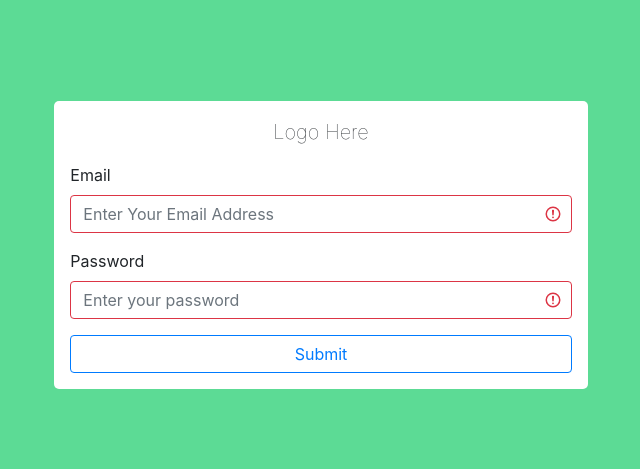
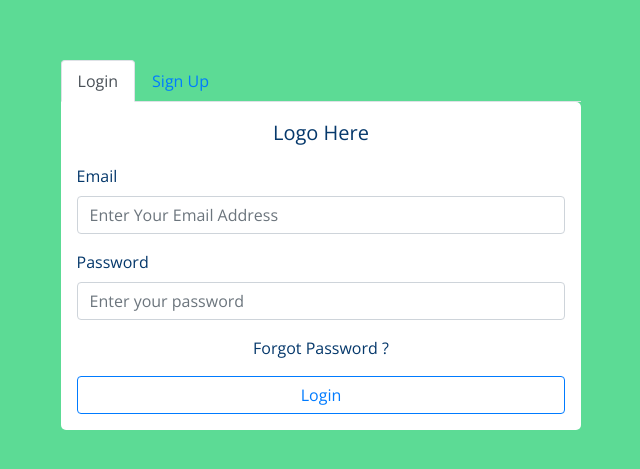
Before and after one commit to varun761/vue, a Vue app: page /login in a window 1280 px wide. Shown: the part 155-624 px from the top of the page, without its empty margins (319-959 px from the left). Built offline with nearby package versions, Linux system fonts and the light colour scheme; no server answers.

Commit message:
Added: Login And Signup

```diff
--- a/src/assets/scss/app.scss
+++ b/src/assets/scss/app.scss
@@ -1,7 +1,8 @@
 @import './variables.scss';
 @import url('https://fonts.googleapis.com/css2?family=Open+Sans:ital,wght@0,300;0,400;0,600;0,700;0,800;1,300;1,400;1,600;1,700;1,800&display=swap');
-body {
+#app {
     font-family: 'Open Sans', sans-serif;
+    color: $top-navbar-link-color;
 }
 ul {
     list-style: none;
--- a/src/views/Login.vue
+++ b/src/views/Login.vue
@@ -1,65 +1,26 @@
 <template>
   <div :class="{ 'LoginContent': true, 'shake': shake}">
     <b-container fluid>
-      <b-row>
+      <b-row no-gutters>
         <b-col
           cols="12"
           md="5"
-          class="LoginForm px-3 py-3"
+          class="LoginForm"
         >
-          <b-row
-            no-gutters
-            class="text-center"
-          >
-            <b-col class="LogoText font-weight-lighter mb-3">
-              Logo Here
-            </b-col>
-          </b-row>
-          <b-row no-gutters>
-            <b-col>
-              <b-form-group
-                id="logo-email"
-                label="Email"
-                label-for="email"
-              >
-                <b-form-input
-                  id="email"
-                  v-model="$v.email.$model"
-                  type="email"
-                  placeholder="Enter Your Email Address"
-                  :state="$v.email.$anyDirty && !$v.email.$anyError"
-                />
-              </b-form-group>
-            </b-col>
-          </b-row>
-          <b-row no-gutters>
-            <b-col>
-              <b-form-group
-                id="logo-password"
-                label="Password"
-                label-for="password"
-              >
-                <b-form-input
-                  id="password"
-                  v-model="$v.password.$model"
-                  type="password"
-                  :state="$v.password.$anyDirty && !$v.password.$anyError"
-                  placeholder="Enter your password"
-                />
-              </b-form-group>
-            </b-col>
-          </b-row>
-          <b-row no-gutters>
-            <b-col>
-              <b-button
-                block
-                variant="outline-primary"
-                @click="handleClick"
-              >
-                Submit
-              </b-button>
-            </b-col>
-          </b-row>
+          <b-tabs content-class="LoginTabContent">
+            <b-tab
+              title="Login"
+              class="px-3 py-3"
+            >
+              <LoginForm @invalid="()=> shake = true" />
+            </b-tab>
+            <b-tab
+              title="Sign Up"
+              class="px-3 py-3"
+            >
+              <SignUpForm />
+            </b-tab>
+          </b-tabs>
         </b-col>
       </b-row>
     </b-container>
@@ -67,41 +28,14 @@
 </template>
 
 <script>
-import { required } from 'vuelidate/lib/validators'
-import { Firebase } from '../firebase.config'
+import LoginForm from './forms/LoginForm'
+import SignUpForm from './forms/SignUpForm'
 
 export default {
+  components: { LoginForm, SignUpForm },
   data () {
     return {
-      email: null,
-      password: null,
       shake: false
-    }
-  },
-  validations: {
-    email: {
-      required
-    },
-    password: {
-      required
-    }
-  },
-  methods: {
-    handleClick () {
-      this.shake = false
-      this.$v.$touch()
-      if (this.$v.$invalid) {
-        return false
-      }
-      console.log('hello')
-      Firebase.auth().signInWithEmailAndPassword(this.$v.email.$model, this.$v.password.$model)
-        .then((userCredential) => {
-          console.log(userCredential)
-        })
-        .catch((e) => {
-          console.log(e)
-          this.shake = true
-        })
     }
   }
 }
@@ -112,18 +46,19 @@ export default {
 .LoginContent {
     background: $top-navbar-background;
     display: flex;
-    height: 100vh;
+    min-height: 100vh;
     align-items: center;
 }
 .LoginForm {
     margin: 0 auto;
-    background: $white;
     border-radius: 5px;
 }
-.LogoText {
-  font-size: 1.25rem;
+.LoginTabContent {
+  background: $white;
+  border-bottom-left-radius: 5px;
+  border-bottom-right-radius: 5px;
+  border-top-right-radius: 5px;
 }
-
 .shake {
   animation: shake 0.82s cubic-bezier(.36,.07,.19,.97) both;
   transform: translate3d(0, 0, 0);
--- /dev/null
+++ b/src/views/forms/LoginForm.vue
@@ -0,0 +1,147 @@
+<template>
+  <div class="LoginFormComponent">
+    <b-row
+      no-gutters
+      class="text-center"
+    >
+      <b-col class="LogoText font-weight-lighter mb-3">
+        Logo Here
+      </b-col>
+    </b-row>
+    <b-row>
+      <b-col>
+        <b-alert
+          :show="invalid"
+          variant="danger"
+          dismissible
+        >
+          Email or password is incorrect.
+        </b-alert>
+      </b-col>
+    </b-row>
+    <b-row no-gutters>
+      <b-col>
+        <b-form-group
+          id="logo-email"
+          label="Email"
+          label-for="email"
+        >
+          <b-form-input
+            id="email"
+            v-model="$v.email.$model"
+            type="email"
+            placeholder="Enter Your Email Address"
+            :state="emailState"
+            size="md"
+          />
+        </b-form-group>
+      </b-col>
+    </b-row>
+    <b-row no-gutters>
+      <b-col>
+        <b-form-group
+          id="logo-password"
+          label="Password"
+          label-for="password"
+        >
+          <b-form-input
+            id="password"
+            v-model="$v.password.$model"
+            type="password"
+            :state="passWordState"
+            size="md"
+            placeholder="Enter your password"
+          />
+        </b-form-group>
+      </b-col>
+    </b-row>
+    <b-row
+      no-gutters
+      class="mb-3"
+    >
+      <b-col class="text-center">
+        Forgot Password ?
+      </b-col>
+    </b-row>
+    <b-row no-gutters>
+      <b-col>
+        <b-button
+          block
+          variant="outline-primary"
+          :disabled="submit"
+          @click="handleClick"
+        >
+          Login
+        </b-button>
+      </b-col>
+    </b-row>
+  </div>
+</template>
+
+<script>
+import { required } from 'vuelidate/lib/validators'
+import { Firebase } from '../../firebase.config'
+
+export default {
+  name: 'LoginForm',
+  data () {
+    return {
+      email: null,
+      password: null,
+      invalid: false,
+      submit: false
+    }
+  },
+  validations: {
+    email: {
+      required
+    },
+    password: {
+      required
+    }
+  },
+  computed: {
+    passWordState () {
+      return this.$v.password.$anyDirty ? !this.$v.password.$anyError : null
+    },
+    emailState () {
+      return this.$v.email.$anyDirty ? !this.$v.email.$anyError : null
+    },
+  },
+  methods: {
+    handleClick () {
+      this.invalid = false
+      this.submit = true
+      this.$v.$touch()
+      if (this.$v.$invalid) {
+        this.submit = false
+        return false
+      }
+      Firebase.auth().signInWithEmailAndPassword(this.$v.email.$model, this.$v.password.$model)
+        .then((userCredential) => {
+          console.log(userCredential)
+          this.$emit('valid', userCredential)
+        })
+        .catch((e) => {
+          const { response } = e
+          console.log(response)
+          this.invalid = true
+          this.$emit('invalid')
+        })
+        .finally(() => this.submit = false)
+    }
+  }
+}
+</script>
+
+<style lang="scss" scoped>
+.LoginFormComponent {
+  font-weight: 100;
+  input {
+    font-weight: 100;
+  }
+}
+.LogoText {
+  font-size: 1.25rem;
+}
+</style>
--- /dev/null
+++ b/src/views/forms/SignUpForm.vue
@@ -0,0 +1,125 @@
+<template>
+  <div class="SignUpForm">
+    <b-row
+      no-gutters
+      class="text-center"
+    >
+      <b-col class="LogoText font-weight-lighter mb-3">
+        Logo Here
+      </b-col>
+    </b-row>
+    <b-row>
+      <b-col>
+        <b-alert
+          :show="invalid"
+          variant="danger"
+          dismissible
+        >
+          Email or password is incorrect.
+        </b-alert>
+      </b-col>
+    </b-row>
+    <b-row no-gutters>
+      <b-col>
+        <b-form-group
+          id="logo-email"
+          label="Email"
+          label-for="email"
+        >
+          <b-form-input
+            id="email"
+            v-model="$v.email.$model"
+            type="email"
+            placeholder="Enter Your Email Address"
+            :state="emailState"
+          />
+        </b-form-group>
+      </b-col>
+    </b-row>
+    <b-row no-gutters>
+      <b-col>
+        <b-form-group
+          id="logo-password"
+          label="Password"
+          label-for="password"
+        >
+          <b-form-input
+            id="password"
+            v-model="$v.password.$model"
+            type="password"
+            :state="passWordState"
+            placeholder="Enter your password"
+          />
+        </b-form-group>
+      </b-col>
+    </b-row>
+    <b-row no-gutters>
+      <b-col>
+        <b-button
+          block
+          variant="outline-primary"
+          :disabled="submit"
+          @click="handleClick"
+        >
+          Sign Up
+        </b-button>
+      </b-col>
+    </b-row>
+  </div>
+</template>
+
+<script>
+import { required } from "vuelidate/lib/validators"
+import { Firebase } from '../../firebase.config'
+
+export default {
+  name: "SignUpForm",
+  data() {
+    return {
+      email: null,
+      password: null,
+      cpass: null,
+      submit: false,
+      invalid: false
+    };
+  },
+  validations: {
+    email: { required },
+    password: { required }
+  },
+  computed: {
+    passWordState() {
+      return this.$v.password.$anyDirty ? !this.$v.password.$anyError : null;
+    },
+    emailState() {
+      return this.$v.email.$anyDirty ? !this.$v.email.$anyError : null;
+    },
+  },
+  methods: {
+    handleClick () {
+      this.invalid = false
+      this.submit = true
+      this.$v.$touch()
+      if (this.$v.$invalid) {
+        this.submit = false
+        return false
+      }
+      Firebase.auth().createUserWithEmailAndPassword(this.$v.email.$model, this.$v.password.$model)
+        .then((userCredential) => {
+          console.log(userCredential)
+          this.$emit('valid', userCredential)
+        })
+        .catch((e) => {
+          const { response } = e
+          console.log(response)
+          this.invalid = true
+          this.$emit('invalid')
+        })
+        .finally(() => this.submit = false)
+    }
+  }
+};
+</script>
+
+<style>
+</style>
```
